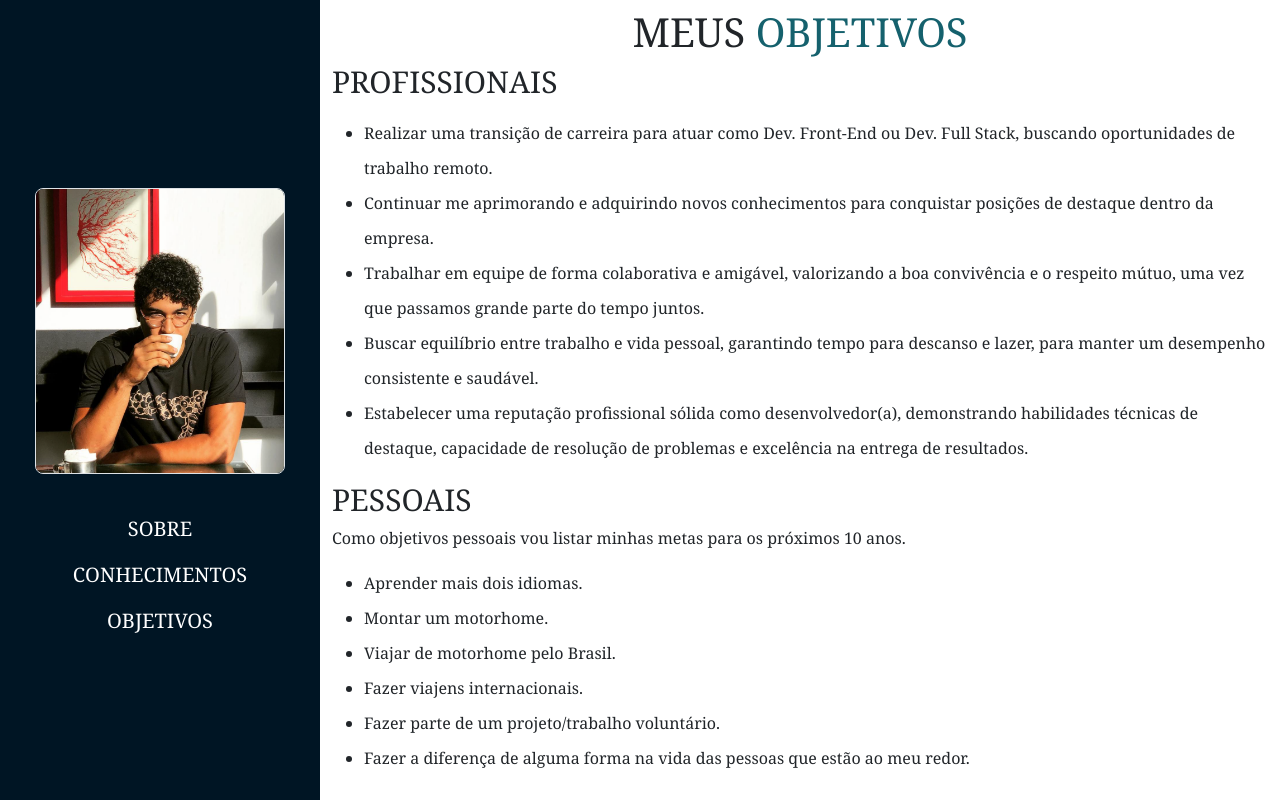
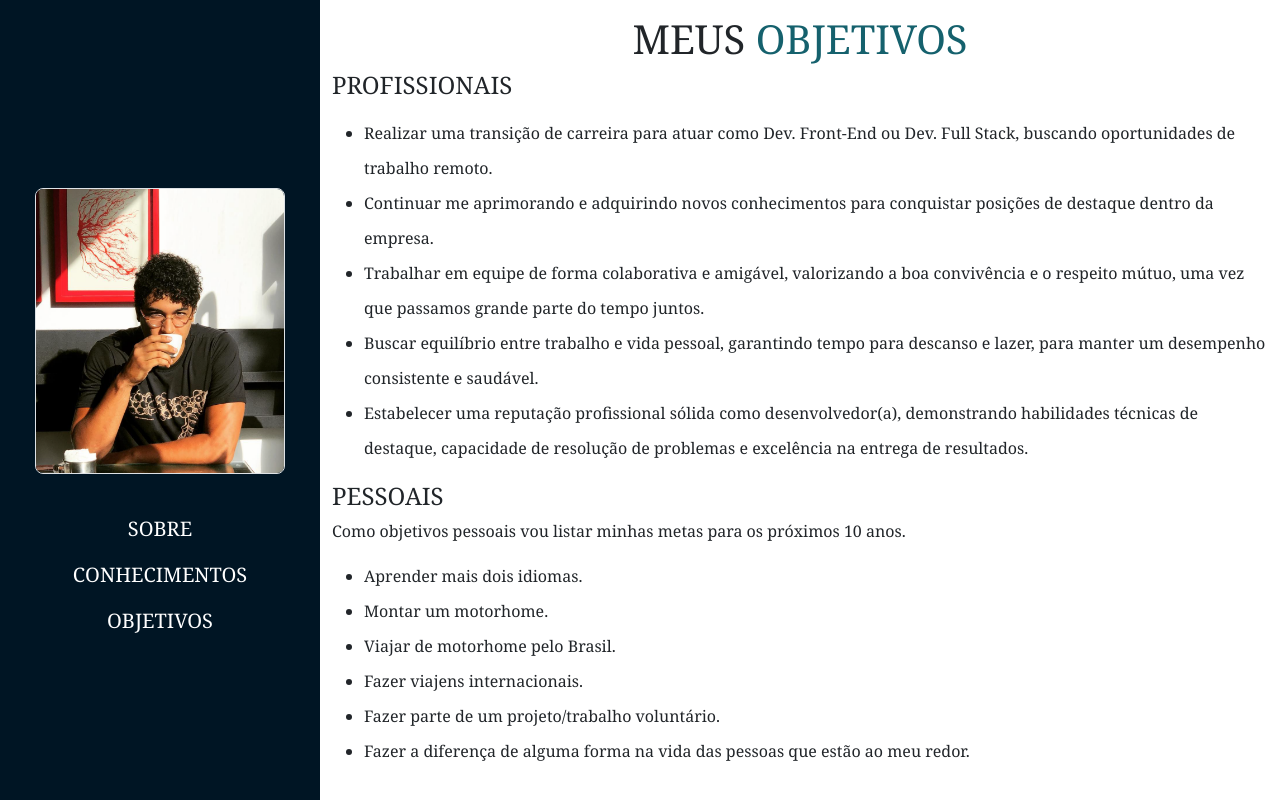
Before and after one commit to LucaasOliveira/curriculo-bootstrap, a plain HTML site: page objetivos.html in a window 1280 px wide. Drawn offline with nearby package versions, Linux system fonts and the light colour scheme.

Commit message:
FIX reponsive

```diff
--- a/style.css
+++ b/style.css
@@ -9,7 +9,7 @@ h1 {
 }
 
 h2 {
-  font-size: 30px !important;
+  font-size: 1.5em !important;
 }
 
 img {
```
